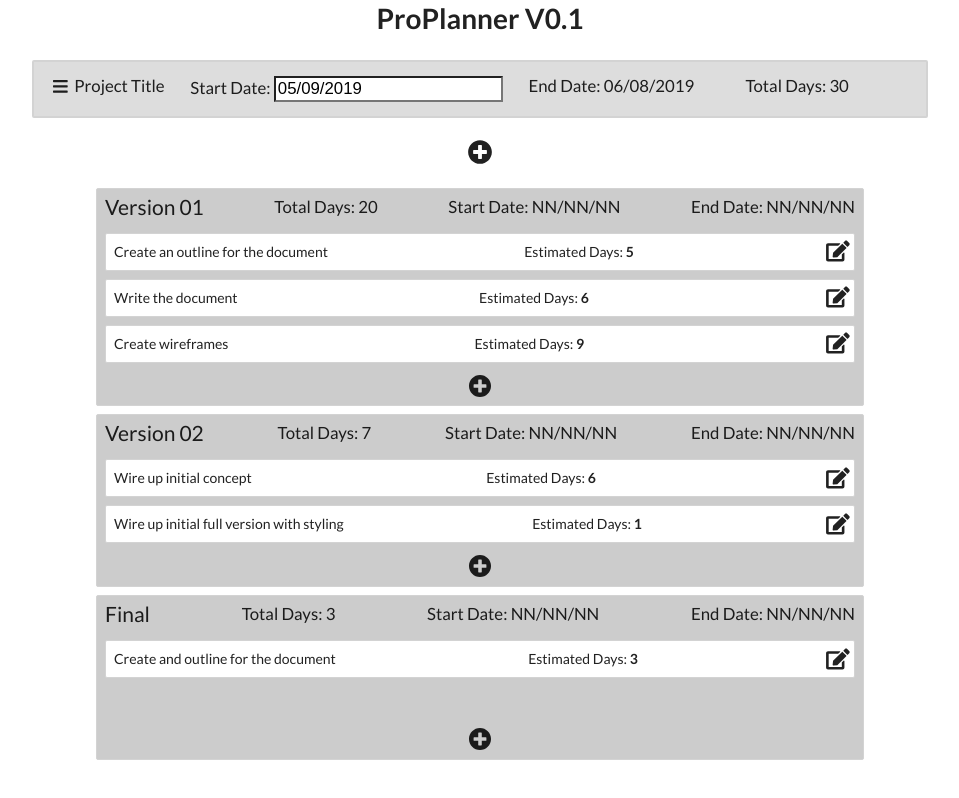
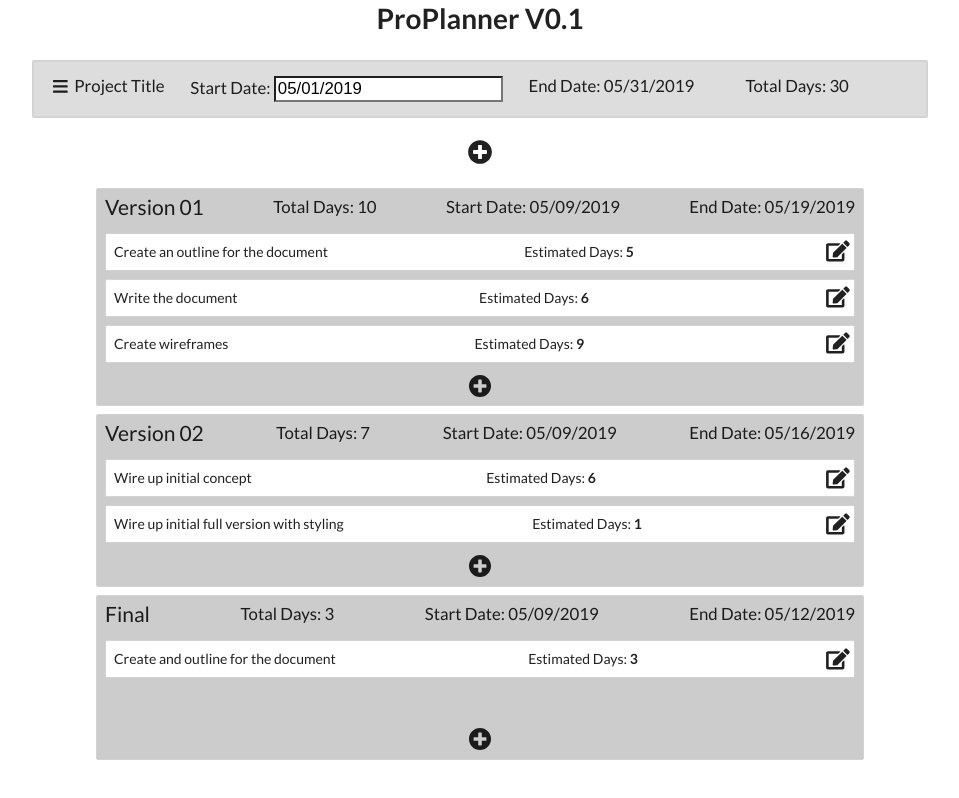
Before and after one commit to AndrewMayer/ProPlanner, a React (Create React App) app: page / in a window 1280 px wide. Shown: the whole page, without its empty margins (160-1119 px from the left). Built offline with nearby package versions, Linux system fonts and the light colour scheme.

Commit message:
header date callback to state added and working

```diff
--- a/src/Components/App.js
+++ b/src/Components/App.js
@@ -4,7 +4,7 @@ import styled from 'styled-components';
 import { DragDropContext, Droppable } from 'react-beautiful-dnd';
 import { FontAwesomeIcon } from '@fortawesome/react-fontawesome';
 import { library } from '@fortawesome/fontawesome-svg-core';
-import { arrSum } from '../dateFuncs.js';
+import { arrSum, addDays, formattedDate } from '../dateFuncs.js';
 import {
   faBars,
   faPlusCircle,
@@ -32,16 +32,18 @@ class App extends React.Component {
     alert(`You want a new milestone!`);
   };
 
-  setMstoneDays = columnId => {
+  calcMstoneDays = columnId => {
     const newDays = arrSum(
       this.state.columns[columnId].taskIds.map(
         task => this.state.tasks[task].estDays
       )
     );
-    // let searchTerm = `columns.${columnId}.totalDays`;
-    // this.setState({ [searchTerm]: newDays });
     return newDays;
-    // TODO: Can't setstate during render.
+  };
+
+  handleNewDate = date => {
+    this.setState({ startDate: new Date(date) });
+    return;
   };
 
   //Beautiful Dnd Updating
@@ -65,6 +67,9 @@ class App extends React.Component {
       newColumnOrder.splice(source.index, 1);
       newColumnOrder.splice(destination.index, 0, draggableId);
 
+      //TODO: Use the newColumnOrder array to determine the new values for start and completion dates for all milestones.
+      //Map through newColumnOrder and add days then calculate start dates.
+
       const newState = {
         ...this.state,
         columnOrder: newColumnOrder
@@ -80,6 +85,9 @@ class App extends React.Component {
       const newTaskIds = Array.from(home.taskIds);
       newTaskIds.splice(source.index, 1);
       newTaskIds.splice(destination.index, 0, draggableId);
+
+      //TODO: Go through the tasks and recalculate total days.
+      //TODO: Map across the new newTaskIds and write new days to totalDays in newState
 
       const newColumn = {
         ...home,
@@ -122,6 +130,30 @@ class App extends React.Component {
       }
     };
 
+    //Update milestone days.
+    let allDays = [];
+    newState.columnOrder.forEach(columnId => {
+      let newDays = arrSum(
+        newState.columns[columnId].taskIds.map(
+          task => this.state.tasks[task].estDays
+        )
+      );
+      console.log('allDays: ' + allDays);
+
+      newState.columns[columnId].totalDays = newDays;
+      newState.columns[columnId].startDate = addDays(
+        newState.startDate,
+        arrSum(allDays)
+      );
+      newState.columns[columnId].endDate = addDays(
+        newState.columns[columnId].startDate,
+        newDays
+      );
+      allDays.push(newDays + 1);
+    });
+
+    //Update milestone dates.
+
     this.setState(newState);
     return;
   };
@@ -130,7 +162,11 @@ class App extends React.Component {
     return (
       <div>
         <Title>ProPlanner V0.1</Title>
-        <Header tasks={this.state.tasks} date={this.state.startDate} />
+        <Header
+          tasks={this.state.tasks}
+          date={new Date(this.state.startDate)}
+          setDate={this.handleNewDate}
+        />
         <div onClick={this.clickAlert} style={{ textAlign: 'center' }}>
           <FontAwesomeIcon icon={'plus-circle'} transform="grow-12" />
         </div>
@@ -140,12 +176,6 @@ class App extends React.Component {
               <Container {...provided.droppableProps} ref={provided.innerRef}>
                 {this.state.columnOrder.map((columnId, index) => {
                   const column = this.state.columns[columnId];
-                  // const mstoneDays = arrSum(
-                  //   this.state.columns[columnId].taskIds.map(
-                  //     task => this.state.tasks[task].estDays
-                  //   )
-                  const mstoneDays = this.setMstoneDays(columnId);
-
                   const tasks = column.taskIds.map(
                     taskId => this.state.tasks[taskId]
                   );
@@ -156,7 +186,7 @@ class App extends React.Component {
                       column={column}
                       tasks={tasks}
                       index={index}
-                      mstoneDays={mstoneDays}
+                      mstoneDays={this.calcMstoneDays(columnId)}
                     />
                   );
                 })}
--- a/src/Components/Header.js
+++ b/src/Components/Header.js
@@ -1,4 +1,4 @@
-import React, { useState } from 'react';
+import React from 'react';
 import styled from 'styled-components';
 import { FontAwesomeIcon } from '@fortawesome/react-fontawesome';
 import { formattedDate, addDays } from '../dateFuncs.js';
@@ -30,21 +30,16 @@ const Title = styled.div`
   }
 `;
 
-const Header = props => {
-  const [dateState, setDateState] = useState({ startDate: new Date() });
-
-  const handleChange = date => {
-    setDateState({ startDate: new Date(date) });
-  };
+const Header = ({ tasks, date, setDate }) => {
+  // const [dateState, setDateState] = useState({ startDate: this.date });
 
   let sum = 0;
-  // TODO: Calculate this from milestone values rather than all tasks?
-  for (let key in props.tasks) {
-    sum += props.tasks[key].estDays;
+  for (let key in tasks) {
+    sum += tasks[key].estDays;
   }
 
-  const generateEndDate = () => {
-    const newDate = formattedDate(addDays(dateState.startDate, sum));
+  const generateEndDate = date => {
+    const newDate = formattedDate(addDays(new Date(date), sum));
     return `${newDate}`;
   };
 
@@ -57,12 +52,12 @@ const Header = props => {
         </div>
         <div className="filler" />
         <div>
-          Start Date:{' '}
-          <DatePicker selected={dateState.startDate} onChange={handleChange} />
+          {console.log(`date: ${date}`)}
+          Start Date: <DatePicker selected={date} onChange={setDate} />
         </div>
         <div className="filler" />
         <div>
-          <div>End Date: {generateEndDate()}</div>
+          <div>End Date: {generateEndDate(date)}</div>
         </div>
         <div className="bigFiller" />
         <div>Total Days: {sum}</div>
--- a/src/Components/Milestone.jsx
+++ b/src/Components/Milestone.jsx
@@ -1,5 +1,6 @@
 import React from 'react';
 import styled from 'styled-components';
+import { formattedDate, addDays } from '../dateFuncs.js';
 import { Droppable, Draggable } from 'react-beautiful-dnd';
 import { FontAwesomeIcon } from '@fortawesome/react-fontawesome';
 import Task from './task';
@@ -50,10 +51,14 @@ const Milestone = props => {
             <div {...provided.dragHandleProps}>{props.column.title}</div>
             <div className="subtext">
               {/* Total Days: {arrSum(props.tasks.map(task => task.estDays))} */}
-              Total Days: {props.mstoneDays}
+              Total Days: {props.column.totalDays}
             </div>
-            <div className="subtext">Start Date: NN/NN/NN</div>
-            <div className="subtext">End Date: NN/NN/NN</div>
+            <div className="subtext">
+              Start Date: {formattedDate(props.column.startDate)}
+            </div>
+            <div className="subtext">
+              End Date: {formattedDate(props.column.endDate)}
+            </div>
           </MileTitle>
           <Droppable droppableId={props.column.id} type="task">
             {(provided, snapshot) => (
--- a/src/dateFuncs.js
+++ b/src/dateFuncs.js
@@ -13,7 +13,6 @@ const formattedDate = inputDate => {
 
 const arrSum = arr => {
   return arr.reduce(function(a, b) {
-    console.log(a + b);
     return a + b;
   }, 0);
 };
--- a/src/initial-data.js
+++ b/src/initial-data.js
@@ -1,5 +1,9 @@
+import { addDays } from './dateFuncs.js';
+
+let date = new Date('2019,05,01');
+
 const initialData = {
-  startDate: '2019,05,12',
+  startDate: date,
   tasks: {
     'item-1': {
       id: 'item-1',
@@ -44,22 +48,25 @@ const initialData = {
       id: 'mStoneA',
       title: 'Version 01',
       taskIds: ['item-1', 'item-2', 'item-3'],
-      totalDays: 0,
-      startDate: Date()
+      totalDays: 10,
+      startDate: Date(),
+      endDate: addDays(Date(), 10)
     },
     mStoneB: {
       id: 'mStoneB',
       title: 'Version 02',
       taskIds: ['item-4', 'item-5'],
-      totalDays: 0,
-      startDate: Date()
+      totalDays: 7,
+      startDate: Date(),
+      endDate: addDays(Date(), 7)
     },
     mStoneC: {
       id: 'mStoneC',
       title: 'Final',
       taskIds: ['item-6'],
-      totalDays: 0,
-      startDate: Date()
+      totalDays: 3,
+      startDate: Date(),
+      endDate: addDays(Date(), 3)
     }
   },
   columnOrder: ['mStoneA', 'mStoneB', 'mStoneC']
```
